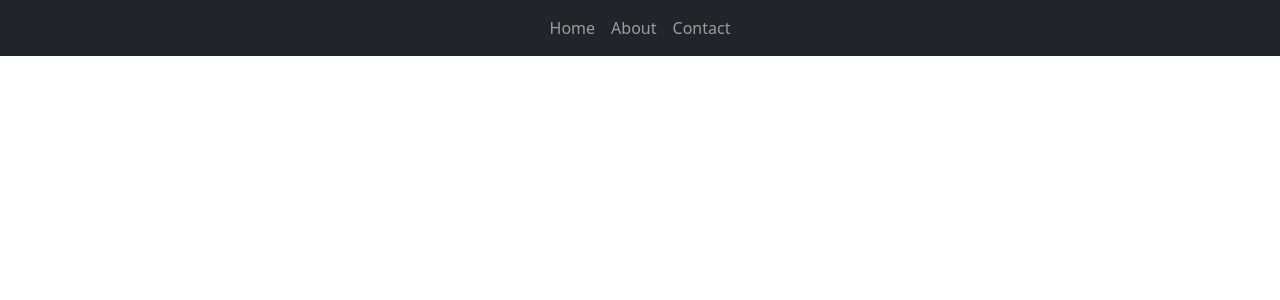
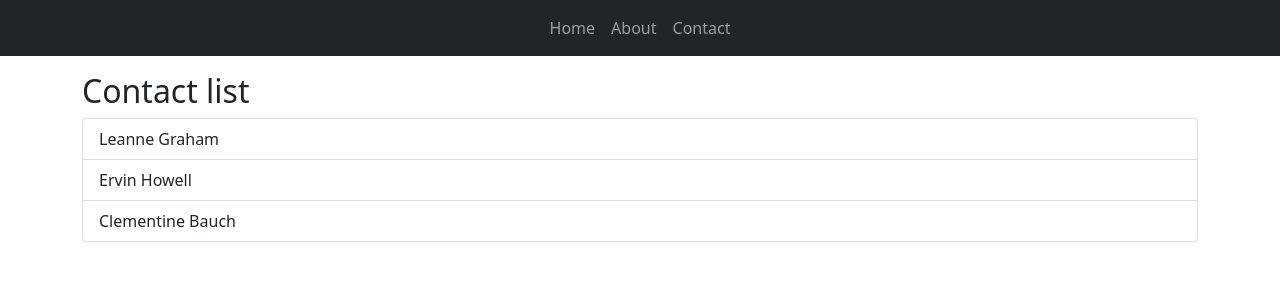
Before and after one commit to houcem-h/3wa-092021-contact-manager, a Vue app: page / in a window 1280 px wide. Shown: the top 300 px of the page. Built offline with nearby package versions, Linux system fonts and the light colour scheme.

Commit message:
display contacts list in a seperate component

```diff
--- /dev/null
+++ b/src/components/ContactsList.vue
@@ -0,0 +1,17 @@
+<template>
+  <h2>Contact list</h2>
+  <ul class="list-group">
+      <li class="list-group-item" v-for="contact in contacts" :key="contact.id">
+          {{ contact.name }}
+      </li>
+  </ul>
+</template>
+
+<script>
+export default {
+    name: "ContactsList",
+    props: {
+        contacts: Array
+    }
+}
+</script>
--- a/src/views/Home.vue
+++ b/src/views/Home.vue
@@ -1,11 +1,13 @@
 <template>
+  <ContactsList :contacts="contactsList"></ContactsList>
 </template>
 
 <script>
 // @ is an alias to /src
-
+import ContactsList from '@/components/ContactsList.vue';
 export default {
   name: "Home",
+  components: { ContactsList },
   data() {
     return {
       contactsList: [
```
